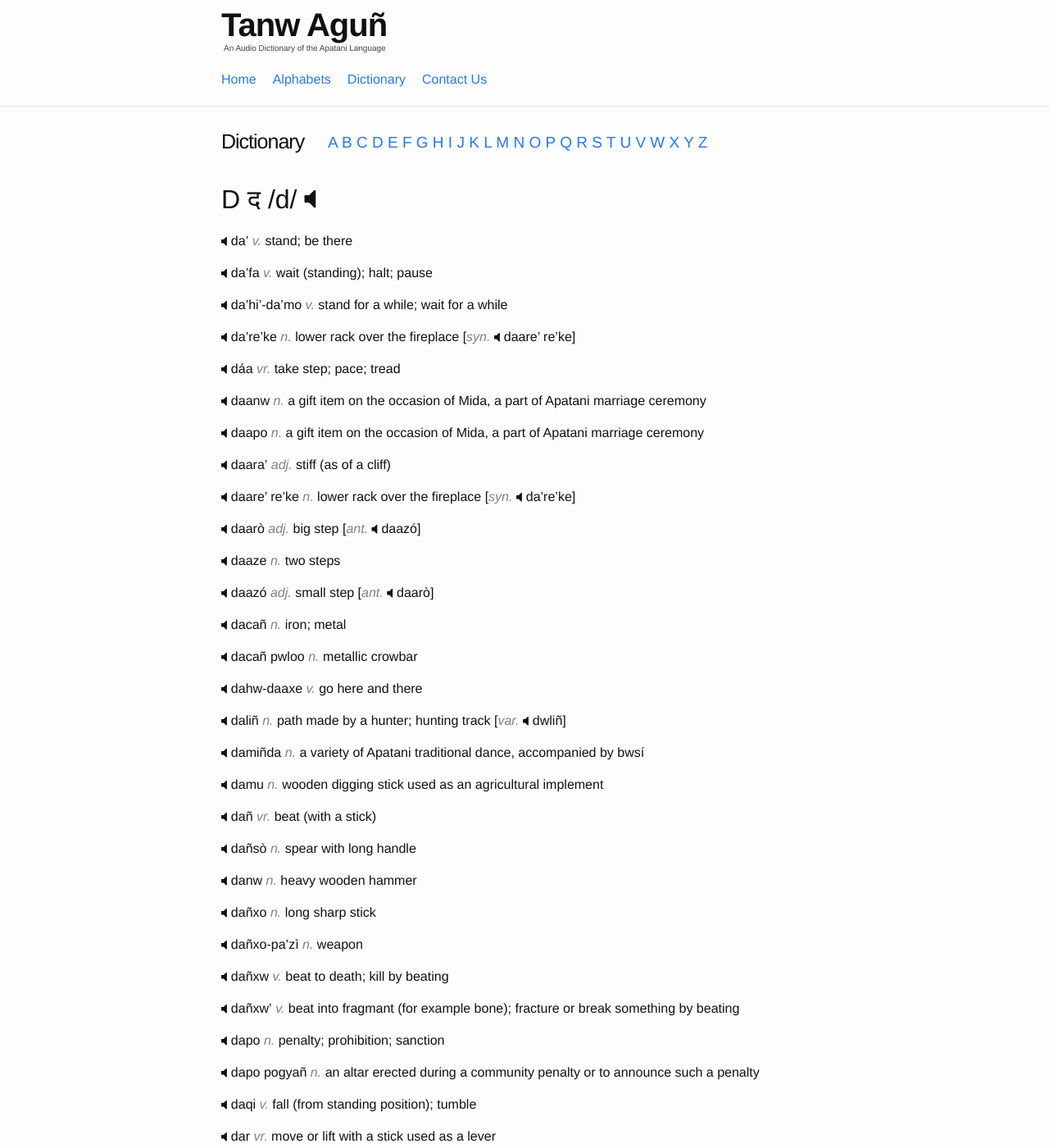
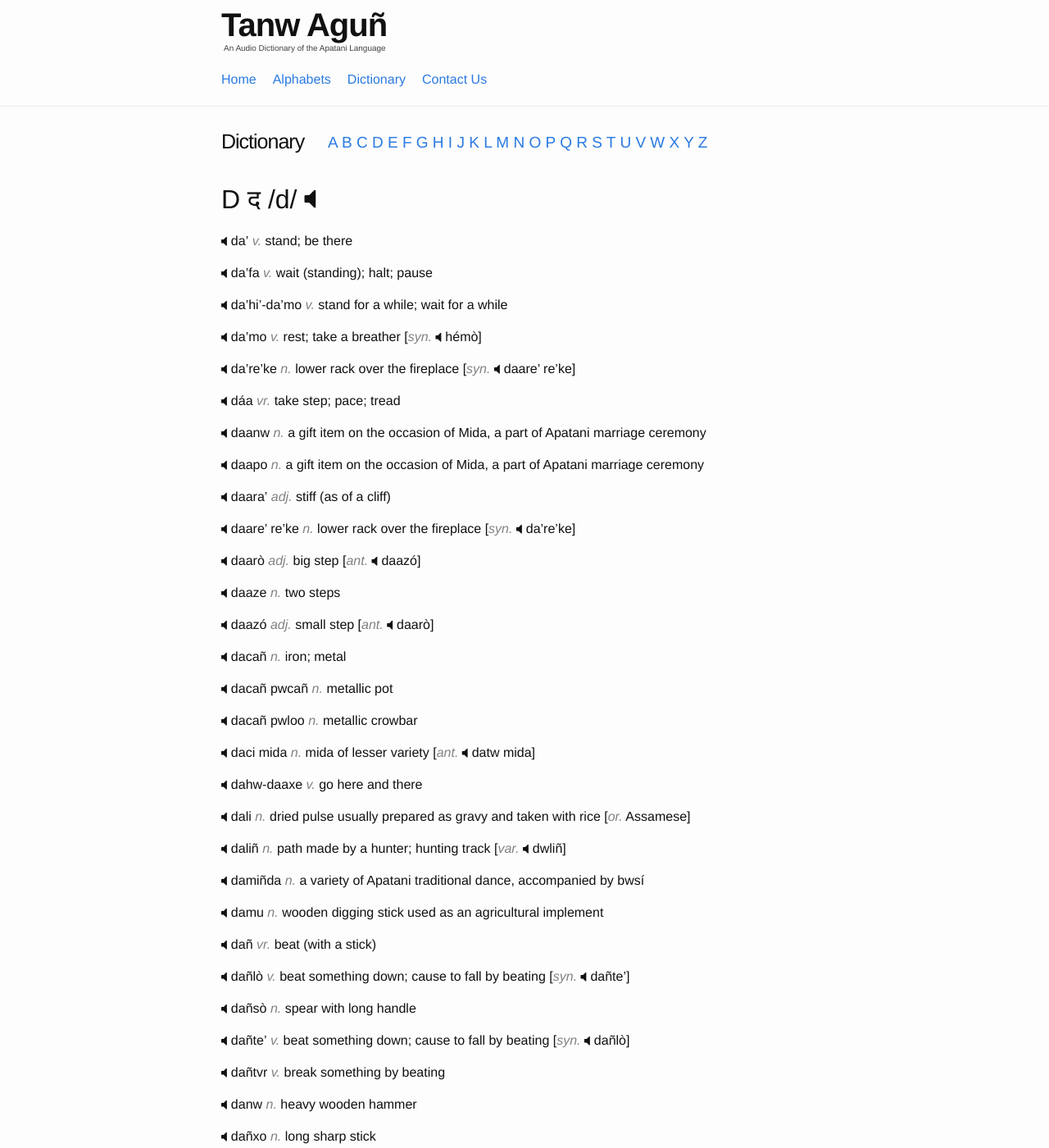
Before and after one commit to hacksparrow/language.apatani.org, a Jekyll site: the page built from dictionary/d.md, in a window 1280 px wide and 1400 px high. Shown: the whole window at 82% size. Built offline with Jekyll 4.4.1, drawn with Linux system fonts in a browser that asks for light colours; nearby versions of some CDN libraries; comment, search, counter and statistics services are not loaded; some of the changed text lies outside the part shown.

Commit message:
Update d.md

```diff
--- a/dictionary/d.md
+++ b/dictionary/d.md
@@ -13,6 +13,8 @@ __da'fa__ _v._  wait (standing); halt; pause
 
 
 __da'hi'-da'mo__  _v._  stand for a while; wait for a while
+
+__da'mo__	_v._	rest; take a breather	[_syn._	hémò]
 
 
 __da're'ke__  _n._  lower rack over the fireplace [_syn._  daare' re'ke]
@@ -44,11 +46,17 @@ __daazó__ _adj._  small step  [_ant._  daarò]
 
 __dacañ__ _n._  iron; metal
 
+__dacañ pwcañ__	_n._	metallic pot
+
 
 __dacañ pwloo__ _n._  metallic crowbar
 
+__daci mida__	_n._	mida of lesser variety	[_ant._	datw mida]
+
 
 __dahw-daaxe__  _v._  go here and there
+
+__dali__	_n._	dried pulse usually prepared as gravy and taken with rice	[_or._	Assamese]
 
 
 __daliñ__ _n._  path made by a hunter; hunting track  [_var._  dwliñ]
@@ -62,8 +70,14 @@ __damu__  _n._  wooden digging stick used as an agricultural implement
 
 __dañ__ _vr._  beat (with a stick)
 
+__dañlò__	_v._	beat something down; cause to fall by beating	[_syn._	dañte']
+
 
 __dañsò__ _n._  spear with long handle
+
+__dañte'__	_v._	beat something down; cause to fall by beating	[_syn._	dañlò]
+
+__dañtvr__	_v._	break something by beating
 
 
 __danw__  _n._  heavy wooden hammer
@@ -107,6 +121,8 @@ __darw' pyabya__  _adv._  clean; pure; clear
 
 __dasvr__ _adj._  free; without burden; unencumbered  [_syn._  heñsvr]
 
+__datw mida__	_n._	mida of greater variety	[_ant._	daci mida]
+
 
 __dazi__  _n._  sun
 
@@ -130,6 +146,10 @@ __dazi lofañ__  _n._  mid-day; noon [_syn._  alo lwpa]
 
 
 __dazi riila'__ _n._  sunray
+
+__dazi somiñ__	_n._	a species of legless lizard; Asian glass lizard (_Ophisaurus gracillis_)
+
+__dazi tatw' arnw'__	_n._	solar eclipse
 
 
 __dazo__  _adj._  without reason; aimless [_adv._  dazopa]
@@ -268,6 +290,10 @@ __dituñ__ _n._  social event; occasion  [_syn._  dituñ-potuñ]
 
 
 __dituñ-potuñ__ _n._  ceremony; social event; occasion  [_syn._ dituñ]
+
+__ditvr__	_n._	lumps of soil (esp. in paddy fields)
+
+__diyu'__	_n._	marsh; swamp
 
 
 __do__  _v._  be; exist; lie  [_ant._  zima]
@@ -444,6 +470,10 @@ __dwbe__  _v._  eat to heart' content; eat so much one cannot eat any more
 
 __dwbuñ__ _n._  greedy; gluttonous
 
+__dwdw'__	_v._	poison (by eating)	[_adj._	poisonous]
+
+__dwdw' tahiñ__	_n._	poisonous mushroom
+
 
 __dwgoo__ _n._  food; eatable
 
```
Also changed, not shown: other parts of dictionary/d.md (+5 -1 lines).
